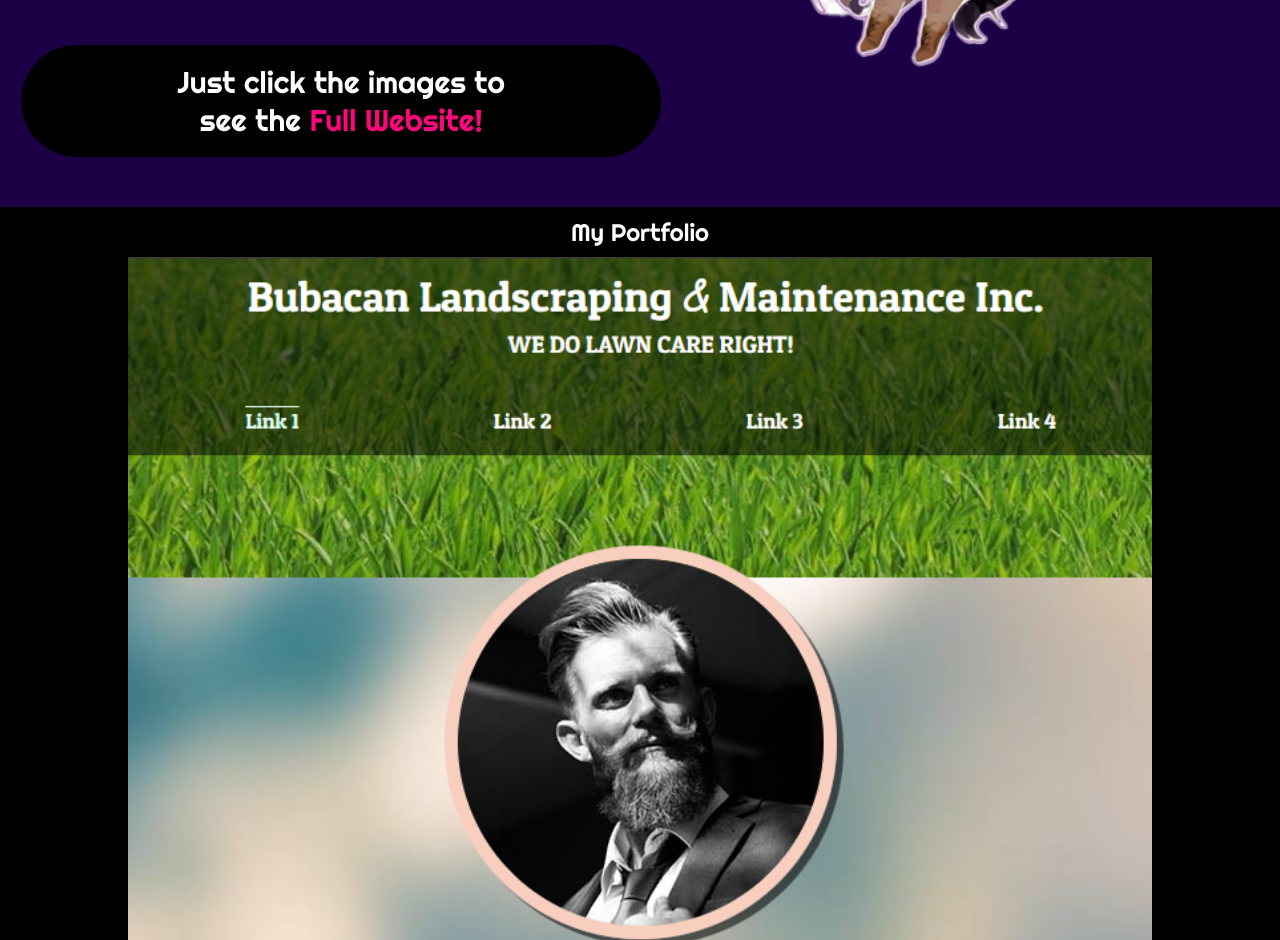
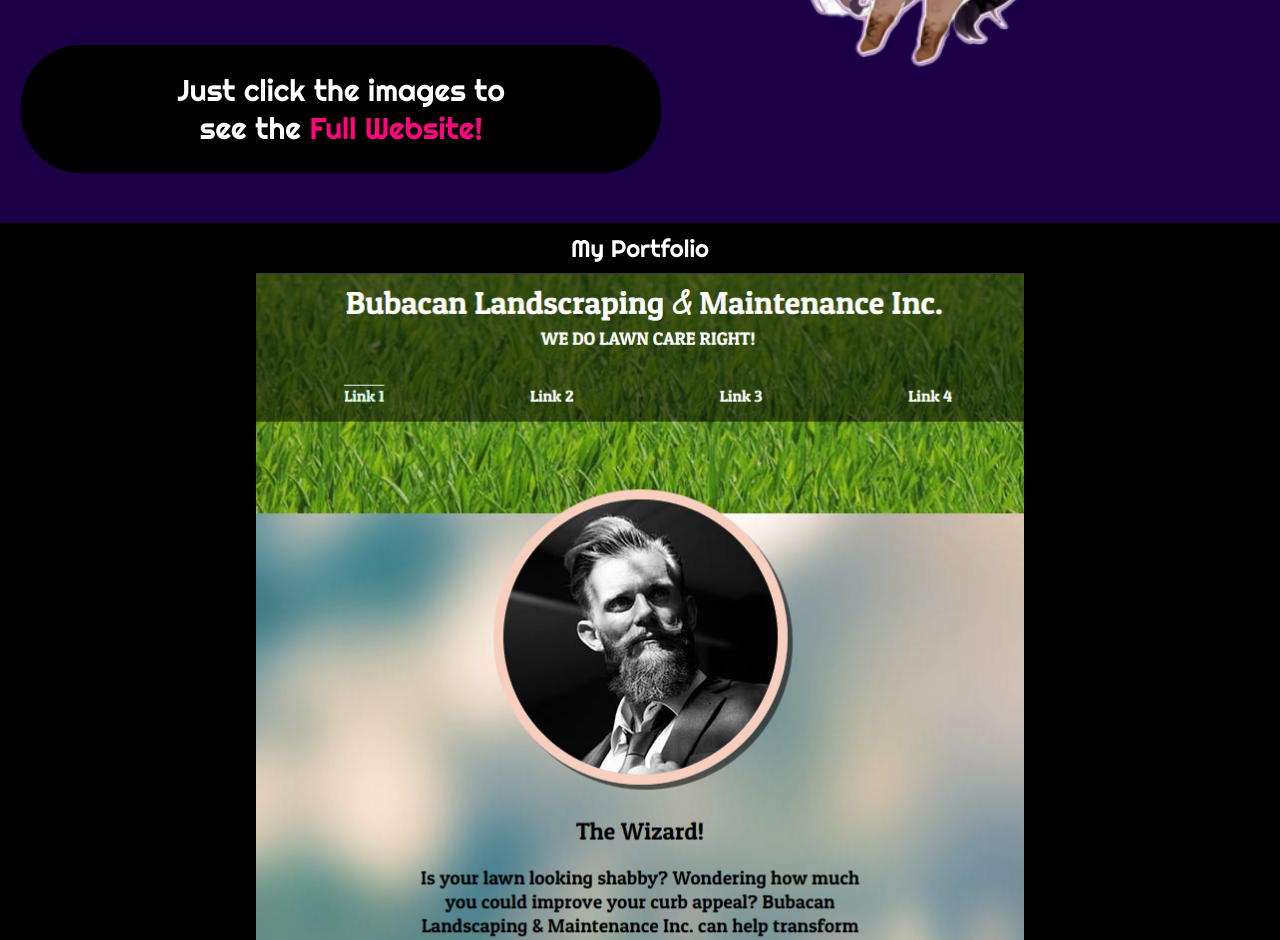
Before and after one commit to KHughes2425/https---github.com-KHughes2425-Course-Jumppage, a plain HTML site: page index.html in a window 1280 px wide. Shown: the part 477-1417 px from the top of the page. Drawn offline with Linux system fonts and the light colour scheme; a web font is replaced by a local one.

Commit message:
finishing touches

```diff
--- a/css/styles.css
+++ b/css/styles.css
@@ -184,7 +184,7 @@
 
 
 button{
-   padding: 18px 35px;
+   padding: 26px 42px;
    border:none;
    font-size:50px;
    background-color: #000000;
@@ -512,7 +512,7 @@
 
    footer{
        position:relative;
-       margin-top:10rem;
+       margin-top:1rem;
        background-color: #12012c;
    }
 
@@ -523,6 +523,11 @@
    .links{
       display:flex;
       flex-direction: column;
+      min-width:60%;
+      max-width:60%;
+      margin: 0 auto;
+      width:500px;
+
    }
 
 
```
Also changed, not shown: images/Untitled-1.png (added).
